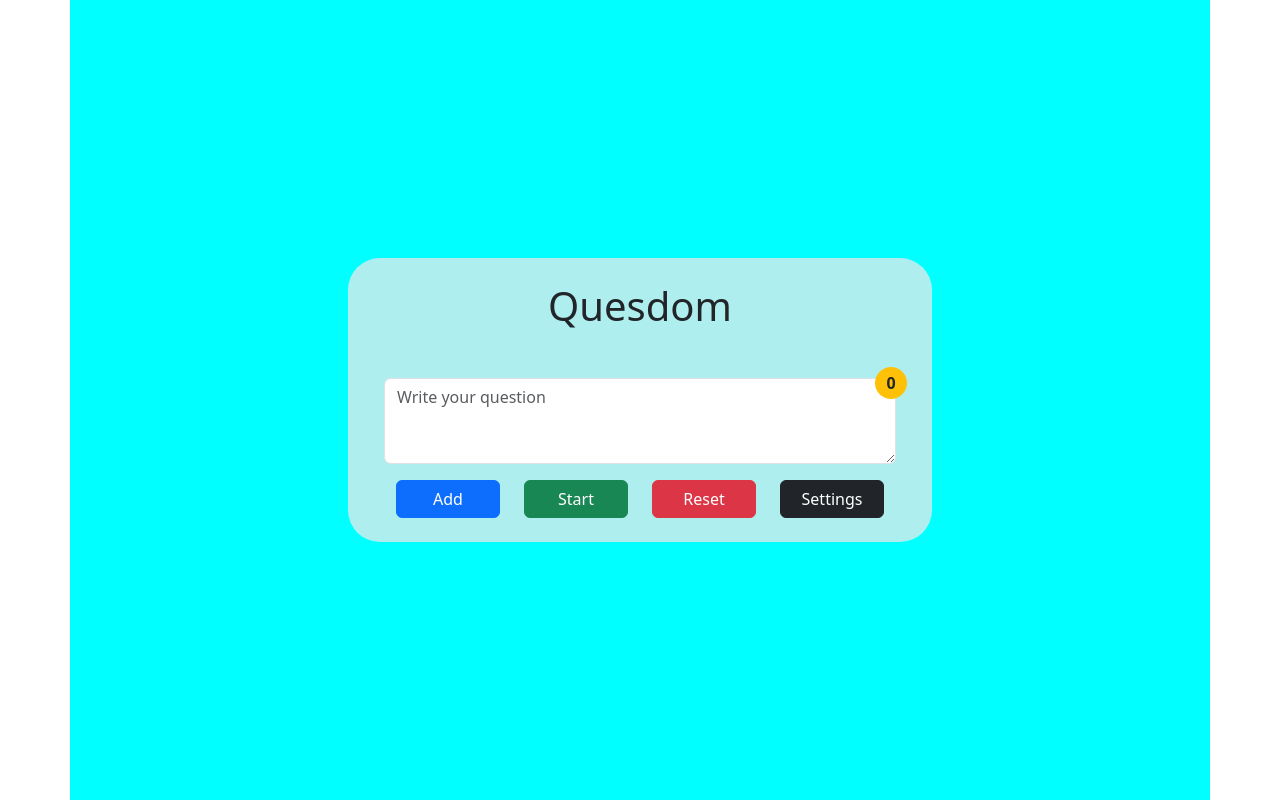
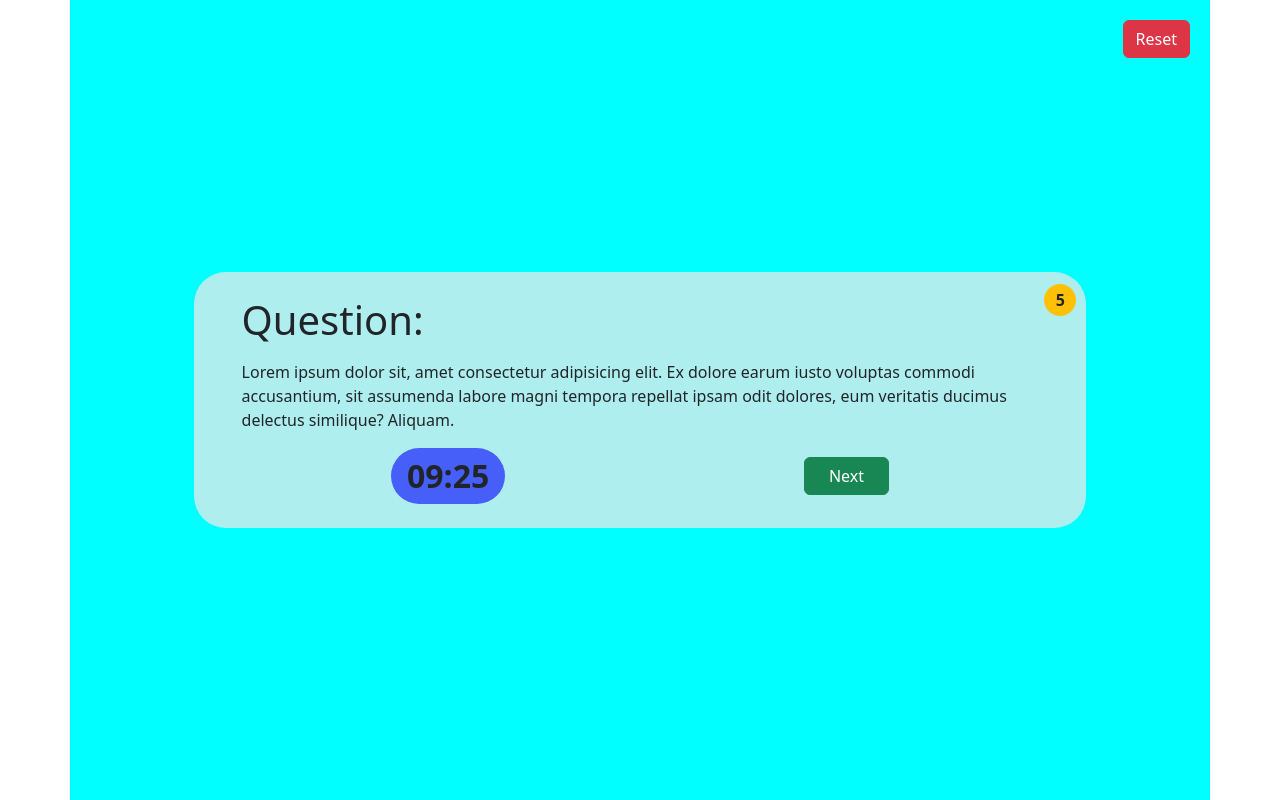
Before and after one commit to Alejoho/Quesdom, a plain HTML site: page index.html in a window 1280 px wide. Drawn offline with Linux system fonts and the light colour scheme.

Commit message:
Create Draft Of The Show Question Page

```diff
--- a/css/site.css
+++ b/css/site.css
@@ -1,4 +1,4 @@
-button {
+form button {
     width: 100%;
 }
 
@@ -10,23 +10,30 @@ button {
 
 .algo {
     background-color: paleturquoise;
+    width: 80%;
+}
+
+@media screen and (max-width: 500px) {
+    .algo {
+        width: 100%;
+    }
 }
 
 #question {
     width: 40vw;
 }
 
-form>div {
-    /* width: 100%; */
+#question-amount {
+    top: -0.7rem;
+    right: -0.7rem;
 }
 
-#question-amount {
-    /* background-color: yellow;
-    border-radius: 50%; */
-    top: -0.7rem;
-    /* distance from top */
-    right: -0.7rem;
-    /* distance from right */
+#questions-left {
+    top: -12px;
+    right: -38px;
+}
+
+.circle {
     width: 2rem;
     height: 2rem;
     display: flex;
@@ -34,3 +41,22 @@ form>div {
     align-items: center;
     font-weight: bold;
 }
+
+#reset-show {
+    position: absolute;
+    top: 20px;
+    right: 20px;
+}
+
+#timer {
+    font-weight: bold;
+    font-size: 2rem;
+}
+
+.preparation {
+    background-color: rgba(0, 0, 255, 0.6);
+}
+
+.answer {
+    background-color: rgba(255, 0, 0, 0.635);
+}
--- a/index.html
+++ b/index.html
@@ -8,7 +8,7 @@
       name="description"
       content="This is an app to anotate question, and then the app randomly show them to you in order to answer them"
     />
-    <title>QuesDom</title>
+    <title>Quesdom</title>
     <!-- // TODO: Look up a favicon -->
     <link rel="shortcut icon" href="favicon.ico" />
     <link rel="stylesheet" href="./css/bootstrap.min.css" />
@@ -17,41 +17,73 @@
   </head>
   <body>
     <div
-      class="container d-flex align-items-center justify-content-center main-container"
+      class="container d-flex align-items-center justify-content-center main-container position-relative"
     >
       <div class="algo py-2 px-5 rounded-5">
-        <h1 class="mb-5 mt-3 text-center">Quesdom</h1>
+        <div id="add-question" class="d-none">
+          <p class="mb-4 mt-3 text-center h1">Quesdom</p>
           <form>
-          <div class="row mb-3 position-relative">
-            <span id="question-amount" class="position-absolute rounded-circle bg-warning text-dark">0</span>
-            <label for="question" class="visually-hidden"></label>
+            <div class="row mb-4 position-relative">
+              <span
+                id="question-amount"
+                class="position-absolute rounded-circle bg-warning text-dark circle"
+                >0</span
+              >
+              <label for="question-control" class="visually-hidden"></label>
               <textarea
                 type="text"
                 class="form-control col-12"
-              id="question"
+                id="question-control"
                 name="question"
                 placeholder="Write your question"
                 rows="3"
               ></textarea>
             </div>
-          <div class="row mb-3">
-            <div id="add" class="col">
-              <button class="btn btn-primary">Add</button>
-            </div>
-            <div id="start" class="col">
-              <button class="btn btn-success">Start</button>
+            <div class="row gy-3 mb-3">
+              <div class="col">
+                <button id="add" class="btn btn-primary">Add</button>
               </div>
 
-            <div id="reset" class="col">
-              <button class="btn btn-danger">Reset</button>
+              <div class="col">
+                <button id="start" class="btn btn-success">Start</button>
               </div>
 
-            <div id="configure" class="col">
-              <button class="btn btn-dark">Settings</button>
+              <div class="col">
+                <button id="reset-add" class="btn btn-danger">Reset</button>
+              </div>
+
+              <div class="col">
+                <button id="configure" class="btn btn-dark">Settings</button>
               </div>
             </div>
           </form>
         </div>
+
+        <div id="show-question" class="d-nonez">
+          <div class="position-relative mb-3 mt-3 ">
+            <span
+              id="questions-left"
+              class="position-absolute rounded-circle bg-warning text-dark circle"
+              >5</span
+            >
+            <p class="h1">Question:</p>
+          </div>
+          <p id="question-paragraph" class="mb-3">
+            Lorem ipsum dolor sit, amet consectetur adipisicing elit. Ex dolore
+            earum iusto voluptas commodi accusantium, sit assumenda labore magni
+            tempora repellat ipsam odit dolores, eum veritatis ducimus delectus
+            similique? Aliquam.
+          </p>
+          <div class="d-flex justify-content-around align-items-center mb-3">
+            <span id="timer" class="preparation py-1 px-3 rounded-5"
+              >09:25</span
+            >
+            <button id="next-show" class="btn btn-success px-4">Next</button>
+          </div>
+
+          <button id="reset-show" class="btn btn-danger">Reset</button>
+        </div>
+      </div>
     </div>
   </body>
 </html>
```
Lines whose indentation alone changed are shown as unchanged.
